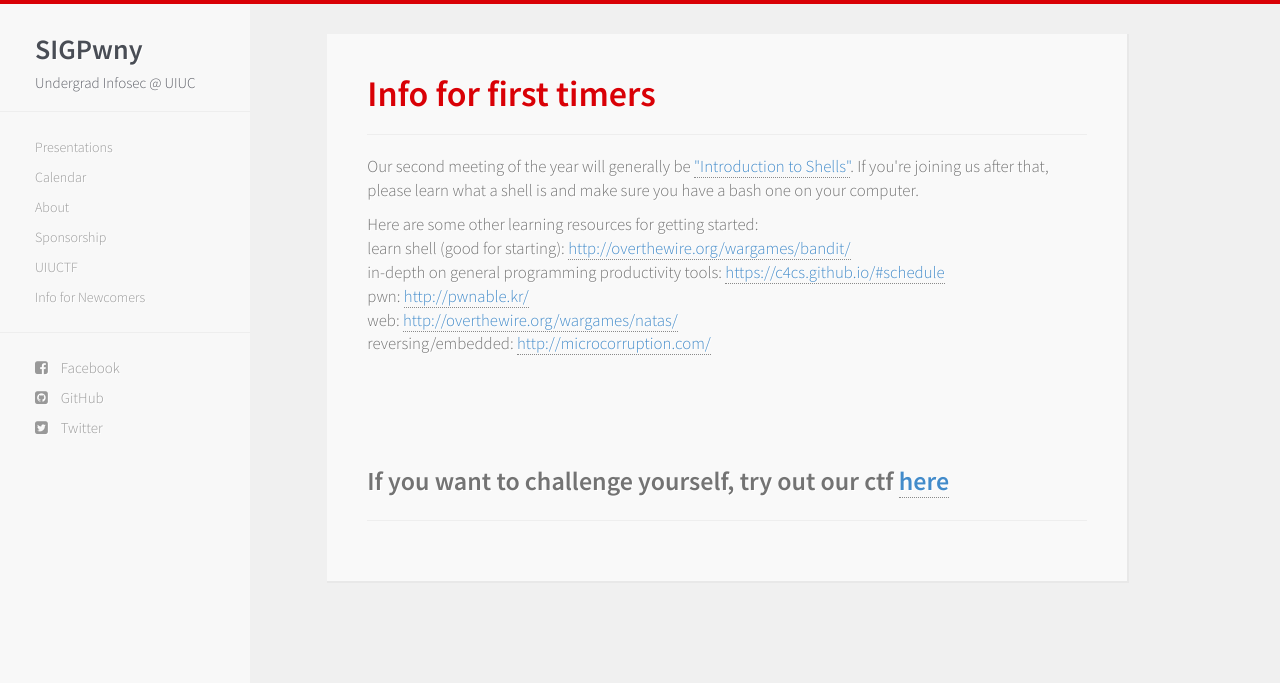
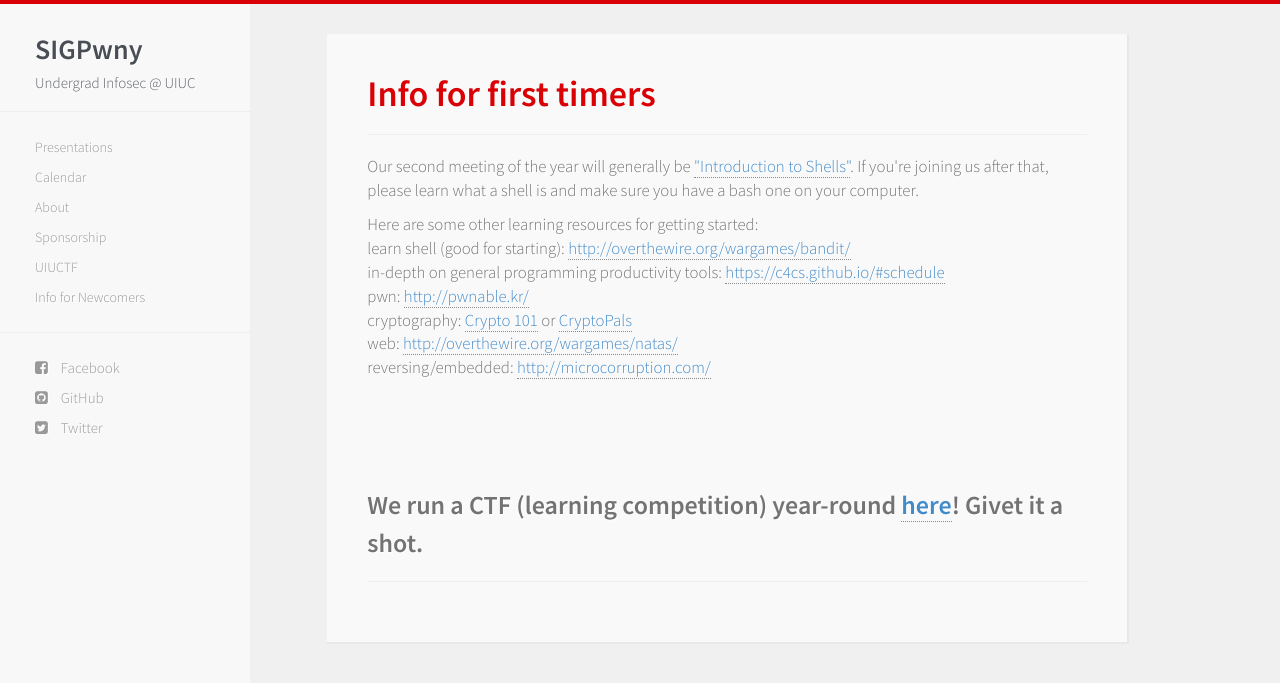
Before and after one commit to sigpwny/sigpwny.github.io-archive, a Jekyll site: the page newcomers.html, which Jekyll copies as it is, in a window 1280 px wide. Shown: the top 683 px of the page. Built offline with Jekyll 4.4.1, drawn with Linux system fonts in a browser that asks for light colours; nearby versions of some CDN libraries.

Commit message:
automated

```diff
--- a/newcomers.html
+++ b/newcomers.html
@@ -71,11 +71,12 @@
       learn shell (good for starting): <a href = "http://overthewire.org/wargames/bandit/">http://overthewire.org/wargames/bandit/</a><br />
       in-depth on general programming productivity tools: <a href="https://c4cs.github.io/#schedule">https://c4cs.github.io/#schedule</a></br>
       pwn: <a href = "http://pwnable.kr/">http://pwnable.kr/</a><br />
+      cryptography: <a href="https://www.crypto101.io/">Crypto 101</a> or <a href="https://cryptopals.com/">CryptoPals</a> <br>
       web: <a href = "http://overthewire.org/wargames/natas/">http://overthewire.org/wargames/natas/</a><br>
       reversing/embedded: <a href = "http://microcorruption.com/">http://microcorruption.com/</a><br>
       <br></br>
       <br></br>
-      <p style="font-size:26px;"><b>If you want to challenge yourself, try out our ctf <a href="http://ctf.sigpwny.com/">here</a></b></p>
+      <p style="font-size:26px;"><b>We run a CTF (learning competition) year-round <a href="http://ctf.sigpwny.com/">here</a>! Givet it a shot.</b></p>
           <hr />
 
         </div>
```
